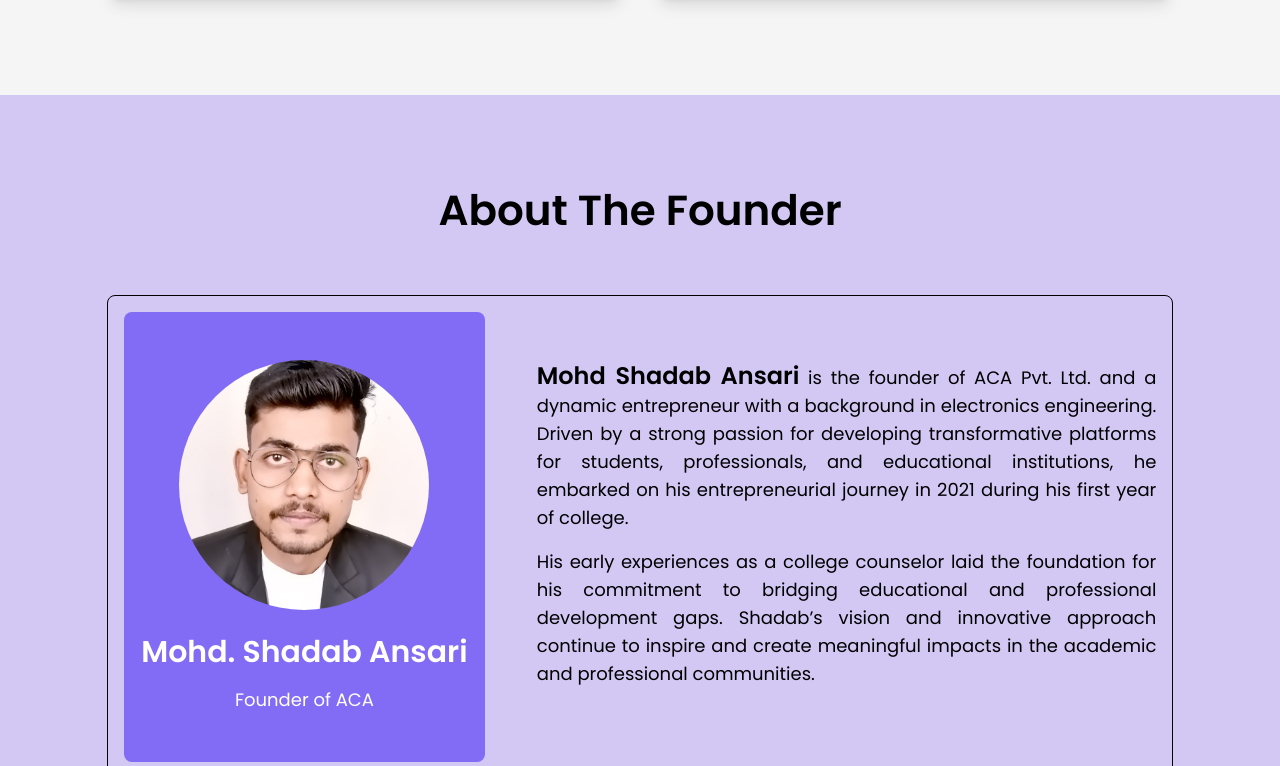
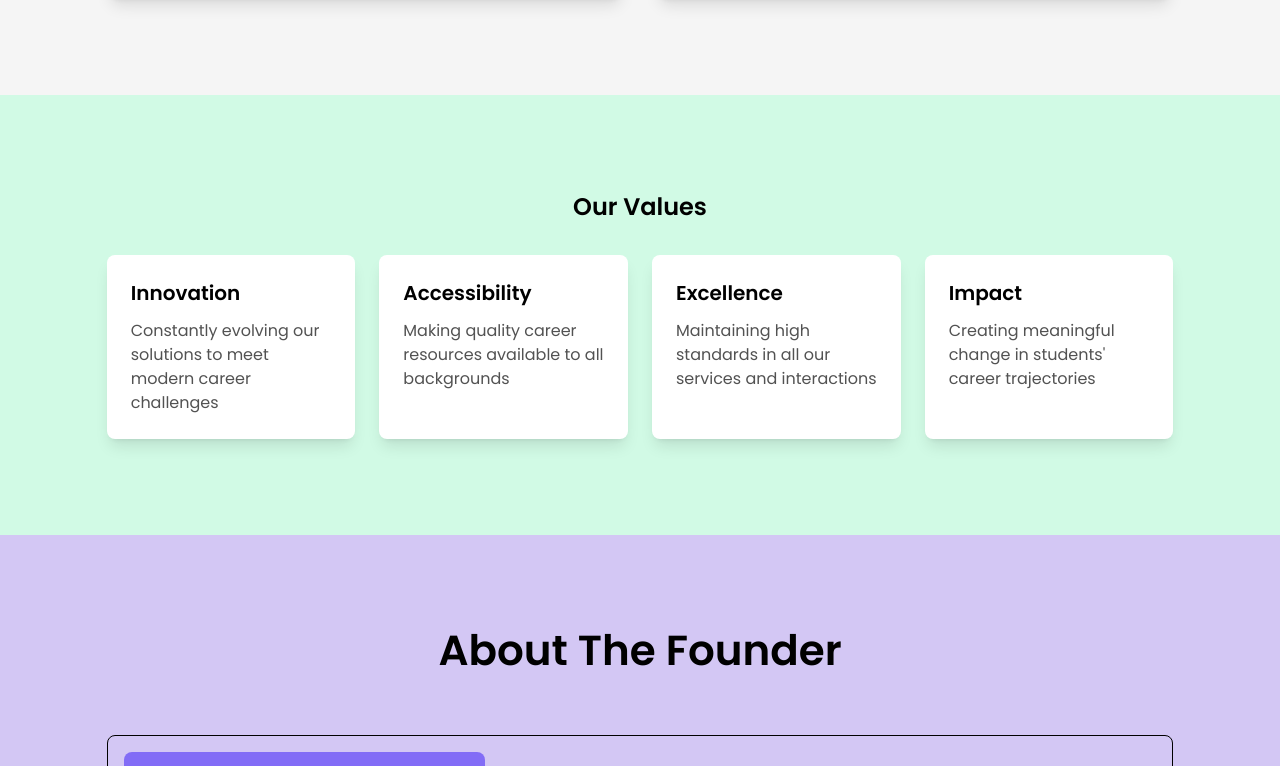
Before and after one commit to akashkumar8115/Admin-Career-Academy, a React (Create React App) app: page /about/about-company in a window 1280 px wide. Shown: the part 1034-1800 px from the top of the page. Built offline with nearby package versions, Linux system fonts and the light colour scheme.

Commit message:
Updated Contact Page

```diff
--- a/src/components/about1/FounderJourney.jsx
+++ b/src/components/about1/FounderJourney.jsx
@@ -5,7 +5,7 @@ const journeySteps = [
     {
         phase: "Early Education",
         details: [
-            "Jawahar Navodaya Vidyalaya, Kintampur, Badilapur (UP)",
+            "Jawahar Navodaya Vidyalaya, Kirtanpur, Bahraich (UP)",
             "Strong academic foundation",
             "Leadership roles in school activities"
         ]
--- /dev/null
+++ b/src/components/about1/OurImapct.jsx
@@ -0,0 +1,61 @@
+import React from 'react'
+import { motion } from 'framer-motion'
+
+
+
+const achievements = [
+    {
+        number: "1000+",
+        title: "Students Placed",
+        description: "Successfully placed in top companies"
+    },
+    {
+        number: "500+",
+        title: "Partner Companies",
+        description: "Collaborating for internships and jobs"
+    },
+    {
+        number: "50+",
+        title: "College Partners",
+        description: "Academic institutions nationwide"
+    },
+    {
+        number: "100+",
+        title: "Career Mentors",
+        description: "Industry experts providing guidance"
+    }
+]
+
+
+const OurImapct = () => {
+    return (
+        <section className="py-24  bg-green-100 ">
+
+            <div data-aos="fade-left" className="w-11/12 lg:w-10/12 mx-auto">
+
+                <div className="py-12 bg-white rounded-xl shadow-lg mb-12">
+                    <h2 className="text-2xl font-semibold mb-8 text-center">Our Impact</h2>
+                    <div className="grid md:grid-cols-2 lg:grid-cols-4 gap-6 px-6">
+                        {achievements.map((item, index) => (
+                            <motion.div
+                                key={index}
+                                initial={{ opacity: 0, y: 20 }}
+                                whileInView={{ opacity: 1, y: 0 }}
+                                className="text-center"
+                            >
+                                <h3 className="text-3xl font-bold text-violet-50 mb-2">{item.number}</h3>
+                                <h4 className="text-xl font-semibold mb-2">{item.title}</h4>
+                                <p className="text-black-600">{item.description}</p>
+                            </motion.div>
+                        ))}
+                    </div>
+                </div>
+
+
+            </div>
+
+        </section>
+    )
+}
+
+export default OurImapct
--- /dev/null
+++ b/src/components/about1/SuccessStories.jsx
@@ -0,0 +1,59 @@
+import React from 'react'
+import { motion } from 'framer-motion'
+
+const testimonials = [
+    {
+        name: "Rahul Kumar",
+        role: "Software Engineer",
+        company: "Tech Solutions Ltd",
+        quote: "ACA's guidance was instrumental in landing my dream job."
+    },
+    {
+        name: "Priya Singh",
+        role: "Data Analyst",
+        company: "Analytics Corp",
+        quote: "The mentorship program helped me transition into data analytics smoothly."
+    },
+    {
+        name: "Amit Patel",
+        role: "Product Manager",
+        company: "Innovation Hub",
+        quote: "Their career counseling gave me clarity about my career path."
+    }
+]
+
+const SuccessStories = () => {
+  return (
+    <section className=" bg-violet-100 ">
+
+    <div data-aos="fade-left" className="w-11/12 lg:w-10/12 mx-auto">
+
+    <div className="py-16">
+            <h2 className="text-2xl font-semibold mb-8 text-center">Success Stories</h2>
+            <div className="grid md:grid-cols-2 lg:grid-cols-3 gap-6">
+                {testimonials.map((item, index) => (
+                    <motion.div
+                        key={index}
+                        initial={{ opacity: 0, scale: 0.9 }}
+                        whileInView={{ opacity: 1, scale: 1 }}
+                        className="bg-white p-6 rounded-lg shadow-lg"
+                    >
+                        <p className="text-black-600 mb-4">"{item.quote}"</p>
+                        <div>
+                            <h3 className="font-semibold">{item.name}</h3>
+                            <p className="text-sm text-black-600">{item.role}</p>
+                            <p className="text-sm text-green-600">{item.company}</p>
+                        </div>
+                    </motion.div>
+                ))}
+            </div>
+        </div>
+
+
+    </div>
+
+</section>
+  )
+}
+
+export default SuccessStories
--- /dev/null
+++ b/src/components/about1/ValueSection.jsx
@@ -0,0 +1,48 @@
+import React from 'react'
+
+const values = [
+    {
+        title: "Innovation",
+        description: "Constantly evolving our solutions to meet modern career challenges"
+    },
+    {
+        title: "Accessibility",
+        description: "Making quality career resources available to all backgrounds"
+    },
+    {
+        title: "Excellence",
+        description: "Maintaining high standards in all our services and interactions"
+    },
+    {
+        title: "Impact",
+        description: "Creating meaningful change in students' career trajectories"
+    }
+]
+
+const ValueSection = () => {
+    return (
+        <section className="py-24  bg-green-100 ">
+
+            <div data-aos="fade-left" className="w-11/12 lg:w-10/12 mx-auto">
+
+
+
+                <h2 className="text-2xl font-semibold mb-8 text-center">Our Values</h2>
+                <div className="grid md:grid-cols-2 lg:grid-cols-4 gap-6">
+                    {values.map((value, index) => (
+                        <div key={index} className="bg-white p-6 rounded-lg shadow-lg">
+                            <h3 className="text-xl font-semibold mb-3">{value.title}</h3>
+                            <p className="text-black-600">{value.description}</p>
+                        </div>
+                    ))}
+
+                </div>
+
+
+            </div>
+
+        </section>
+    )
+}
+
+export default ValueSection
--- a/src/components/comon/Navbar.jsx
+++ b/src/components/comon/Navbar.jsx
@@ -84,7 +84,7 @@ const Navbar = () => {
     }
 
     return (
-        <nav className='w-full fixed top-0 left-0 z-[9999] right-0 text-black py-2 bg-gradient-to-r from-white to-green-200 shadow-lg'>
+        <nav className='w-full fixed top-0 left-0 z-[9999] right-0 text-black py-2 bg-gradient-to-r from-white to-violet-50 shadow-lg'>
             <div className='w-11/12 lg:w-10/12 mx-auto flex justify-between items-center'>
                 <div className='py-3 px-3'>
                     <img src={logo} alt="logo" className='w-32' />
@@ -116,7 +116,7 @@ const Navbar = () => {
                                         <Link
                                             key={index}
                                             to={dropItem.path}
-                                            className=" block px-4 py-4 hover:bg-violet-100 transition-colors"
+                                            className=" block px-4 py-4 hover:bg-green-100 transition-colors"
                                         >
                                             {dropItem.title}
                                         </Link>
--- /dev/null
+++ b/src/components/home/CoreValues.jsx
@@ -0,0 +1,60 @@
+import React from 'react'
+import { motion } from 'framer-motion'
+
+
+
+const values = [
+    {
+        title: "Innovation First",
+        description: "Constantly pushing boundaries in career development solutions",
+        icon: "🚀"
+    },
+    {
+        title: "Student Success",
+        description: "Dedicated to achieving optimal outcomes for every student",
+        icon: "🎓"
+    },
+    {
+        title: "Integrity",
+        description: "Maintaining highest standards of professional ethics",
+        icon: "⭐"
+    },
+    {
+        title: "Collaboration",
+        description: "Building strong partnerships with industry leaders",
+        icon: "🤝"
+    }
+]
+
+const CoreValues = () => {
+  return (
+    <section className=' w-full sm:py-24 py-16  bg-black-100  '>
+
+    <div className='w-11/12 lg:w-10/12 mx-auto flex flex-col gap-y-20' >
+
+    <div >
+            <h2 className="text-2xl font-semibold mb-8 text-center">Our Core Values</h2>
+            <div className="grid md:grid-cols-2 lg:grid-cols-4 gap-6">
+                {values.map((value, index) => (
+                    <motion.div
+                        key={index}
+                        initial={{ opacity: 0, scale: 0.9 }}
+                        whileInView={{ opacity: 1, scale: 1 }}
+                        className="bg-white p-6 rounded-xl shadow-lg text-center"
+                    >
+                        <div className="text-4xl mb-4">{value.icon}</div>
+                        <h3 className="text-xl font-semibold mb-3">{value.title}</h3>
+                        <p className="text-black-600">{value.description}</p>
+                    </motion.div>
+                ))}
+            </div>
+        </div>
+
+
+    </div>
+
+  </section>
+  )
+}
+
+export default CoreValues
--- a/src/components/home/Services.jsx
+++ b/src/components/home/Services.jsx
@@ -3,7 +3,7 @@ import { servicesData } from '../../data/services'
 
 const Services = () => {
   return (
-    <section className=' w-full sm:py-24 py-16  bg-violet-100 '>
+    <section className=' w-full sm:py-24 py-16  bg-green-100 '>
 
       <div className='w-11/12 lg:w-10/12 mx-auto flex flex-col gap-y-20' >
 
--- a/src/pages/Home.jsx
+++ b/src/pages/Home.jsx
@@ -2,6 +2,7 @@ import React from 'react'
 import HeroSection from '../components/home/HeroSection'
 import Help from '../components/home/Help'
 import Services from '../components/home/Services'
+// import CoreValues from '../components/home/CoreValues'
 import Mission from '../components/home/Mission'
 import Academic from '../components/home/Academic'
 import Blog from '../components/home/Blog'
--- a/src/pages/about/AboutCompany.jsx
+++ b/src/pages/about/AboutCompany.jsx
@@ -5,6 +5,8 @@ import Founder from '../../components/about1/Founder'
 import Join from '../../components/about1/Join'
 import MissionVisionDetails from '../../components/about1/MissionVisionDetails'
 import FounderJourney from '../../components/about1/FounderJourney'
+import ValueSection from '../../components/about1/ValueSection'
+import OurImapct from '../../components/about1/OurImapct'
 
 const AboutCompany = () => {
     return (
@@ -12,8 +14,10 @@ const AboutCompany = () => {
 
             <Company />
             <MissionVision />
+            <ValueSection/>
             <Founder/>
             <FounderJourney/>
+            <OurImapct/>
             <Join/>
             <MissionVisionDetails/>
 
--- a/src/pages/about/OurStory.jsx
+++ b/src/pages/about/OurStory.jsx
@@ -2,6 +2,7 @@ import React from 'react'
 import OurStoryHero from '../../components/about1/OurStoryHero'
 import Connect from '../../components/about1/Connect'
 import FounderNote from '../../components/about1/FounderNote'
+import SuccessStories from '../../components/about1/SuccessStories'
 
 
 const OurStory = () => {
@@ -9,6 +10,7 @@ const OurStory = () => {
     <div >
         <OurStoryHero/>
         <Connect/>
+        <SuccessStories/>
         <FounderNote/>
 
     </div>
```
Also changed, not shown: src/pages/Contact.jsx (+44 -26 lines), src/assets/contact-img.png (added).
